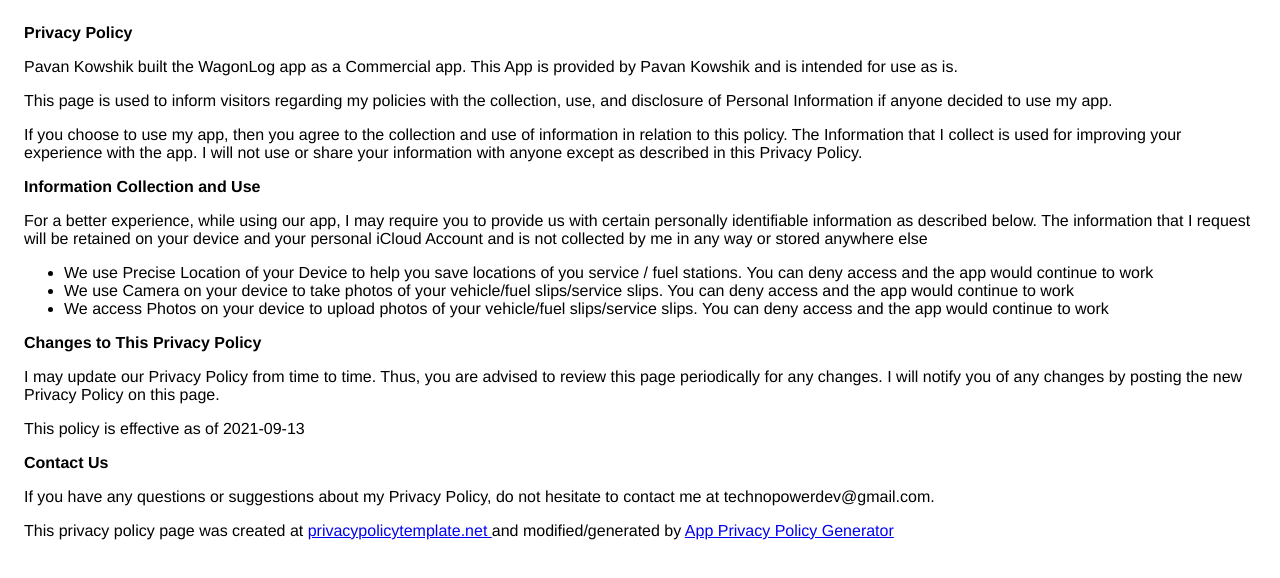
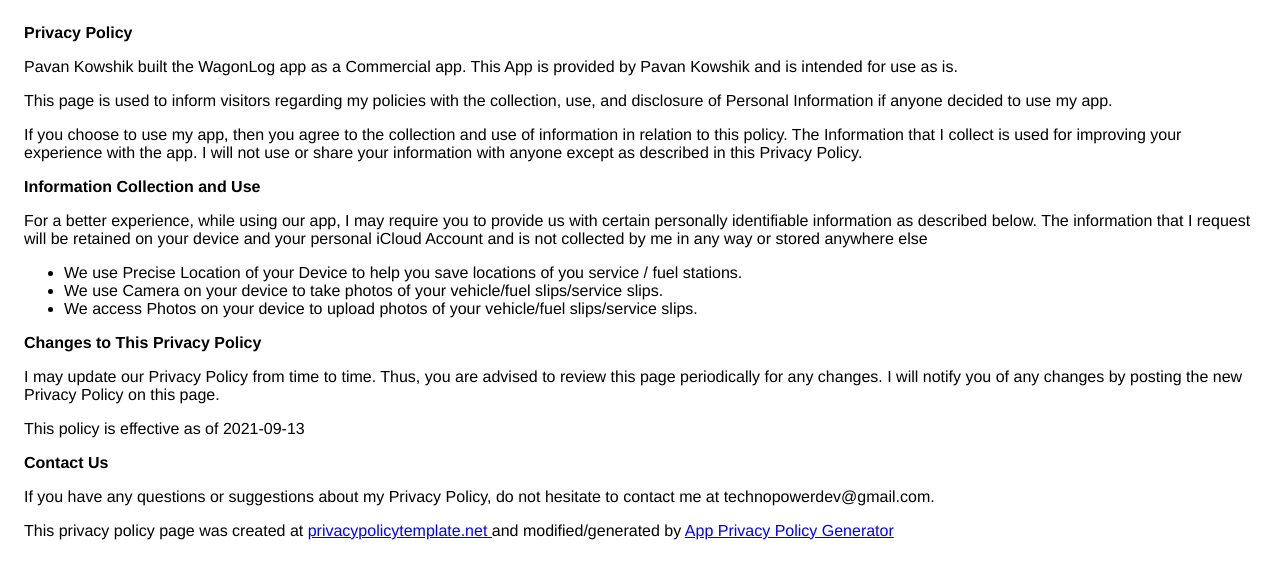
Before and after one commit to pavankowshik/pavankowshik.github.io, a plain HTML site: page index.html in a window 1280 px wide. Drawn offline with Linux system fonts and the light colour scheme.

Commit message:
Update index.html

```diff
--- a/index.html
+++ b/index.html
@@ -28,9 +28,9 @@
                   identifiable information as described below. The information that
                   I request will be retained on your device and your personal iCloud Account and is not collected by me in any way or stored anywhere else
                 </p> <ul>
-                        <li>We use Precise Location	of your Device to help you save locations of you service / fuel stations. You can deny access and the app would continue to work </li>
-                        <li>We use Camera on your device to take photos of your vehicle/fuel slips/service slips. You can deny access and the app would continue to work </li>
-                        <li>We access Photos on your device to upload photos of your vehicle/fuel slips/service slips. You can deny access and the app would continue to work </li>
+                        <li>We use Precise Location	of your Device to help you save locations of you service / fuel stations. </li>
+                        <li>We use Camera on your device to take photos of your vehicle/fuel slips/service slips. </li>
+                        <li>We access Photos on your device to upload photos of your vehicle/fuel slips/service slips.</li>
                     </ul>
                  <p><strong>Changes to This Privacy Policy</strong></p> <p>
                   I may update our Privacy Policy from
```
